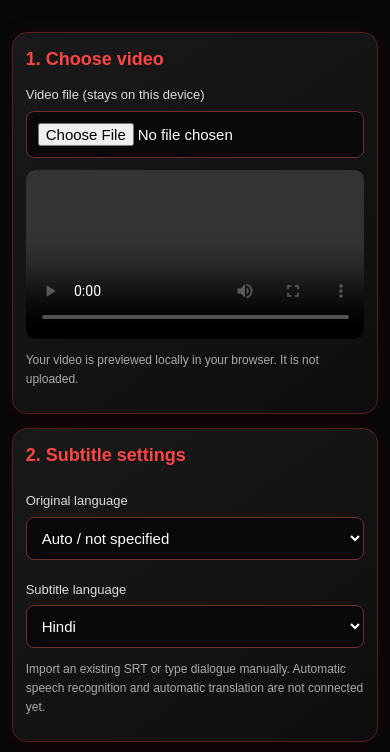
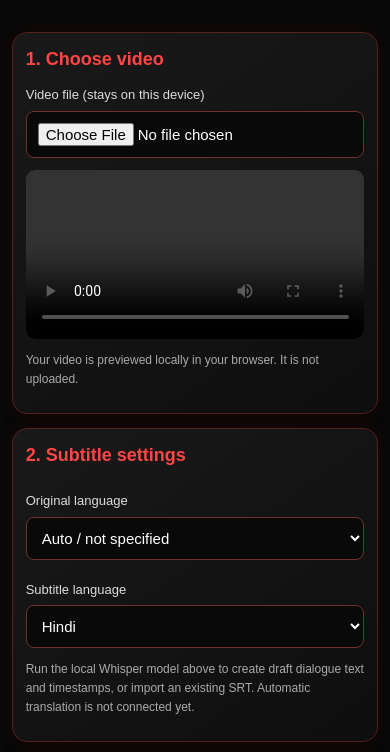
Before and after one commit to beingmdaslam/Aslam-AI-Movie-Dubbing-Studio, a website: page mobile-studio.html in a window 390 px wide. Shown: the part 92-844 px from the top of the page. Drawn offline with Linux system fonts and the light colour scheme.

Commit message:
Update mobile editor ASR instructions

```diff
--- a/mobile-studio.html
+++ b/mobile-studio.html
@@ -5,7 +5,7 @@
 </style></head><body>
 <header><h1>ASLAM AI</h1><p>MOBILE SUBTITLE STUDIO</p></header><main>
 <section class="panel"><h2>1. Choose video</h2><label for="videoFile">Video file (stays on this device)</label><input id="videoFile" type="file" accept="video/*,.mkv,.mov,.mp4,.webm,.avi,.m4v"><div class="video-wrap"><video id="preview" controls playsinline hidden></video><div id="captionPreview"></div></div><p class="note">Your video is previewed locally in your browser. It is not uploaded.</p></section>
-<section class="panel"><h2>2. Subtitle settings</h2><div class="grid"><div><label for="sourceLanguage">Original language</label><select id="sourceLanguage"><option value="auto">Auto / not specified</option><option value="en">English</option><option value="hi">Hindi</option><option value="ar">Arabic</option><option value="ur">Urdu</option><option value="fr">French</option><option value="es">Spanish</option><option value="de">German</option><option value="tr">Turkish</option><option value="pt">Portuguese</option><option value="zh">Chinese</option><option value="ja">Japanese</option></select></div><div><label for="targetLanguage">Subtitle language</label><select id="targetLanguage"><option value="hi">Hindi</option><option value="en">English</option><option value="ar">Arabic</option><option value="ur">Urdu</option><option value="fr">French</option><option value="es">Spanish</option><option value="de">German</option><option value="tr">Turkish</option><option value="pt">Portuguese</option><option value="zh">Chinese</option><option value="ja">Japanese</option></select></div></div><p class="note">Import an existing SRT or type dialogue manually. Automatic speech recognition and automatic translation are not connected yet.</p></section>
+<section class="panel"><h2>2. Subtitle settings</h2><div class="grid"><div><label for="sourceLanguage">Original language</label><select id="sourceLanguage"><option value="auto">Auto / not specified</option><option value="en">English</option><option value="hi">Hindi</option><option value="ar">Arabic</option><option value="ur">Urdu</option><option value="fr">French</option><option value="es">Spanish</option><option value="de">German</option><option value="tr">Turkish</option><option value="pt">Portuguese</option><option value="zh">Chinese</option><option value="ja">Japanese</option></select></div><div><label for="targetLanguage">Subtitle language</label><select id="targetLanguage"><option value="hi">Hindi</option><option value="en">English</option><option value="ar">Arabic</option><option value="ur">Urdu</option><option value="fr">French</option><option value="es">Spanish</option><option value="de">German</option><option value="tr">Turkish</option><option value="pt">Portuguese</option><option value="zh">Chinese</option><option value="ja">Japanese</option></select></div></div><p class="note">Run the local Whisper model above to create draft dialogue text and timestamps, or import an existing SRT. Automatic translation is not connected yet.</p></section>
 <section class="panel"><h2>3. Automatic speech transcription (ASR)</h2><p class="note">Whisper Tiny runs locally in your browser. The free model downloads on first use; the video is not uploaded. Phone speed and memory limit long-video processing.</p><div class="grid"><button type="button" id="loadAsr" class="secondary">LOAD FREE WHISPER MODEL</button><button type="button" id="transcribeVideo" disabled>TRANSCRIBE VIDEO AUDIO</button></div><p id="asrStatus" class="status" role="status">Load the model, then transcribe a selected video with an audio track.</p></section><section class="panel"><h2>4. Dialogue editor</h2><input id="srtFile" type="file" accept=".srt,text/plain"><div class="grid"><button type="button" id="importSrt" class="secondary">IMPORT SRT</button><button type="button" id="addLine" class="secondary">＋ ADD DIALOGUE</button></div><div id="lines"></div><div class="grid"><button type="button" id="exportSrt">EXPORT SRT</button><button type="button" id="sortLines" class="secondary">SORT BY TIME</button></div><div class="grid" style="margin-top:10px"><button type="button" id="saveProject" class="secondary">SAVE PROJECT</button><button type="button" id="loadProject" class="secondary">LOAD PROJECT</button></div><input id="projectFile" type="file" accept=".json,application/json" hidden><p id="status" class="status" role="status">Choose a video, import subtitles or add dialogue lines.</p></section>
 </main><footer>Powered by Aslam • Free on-device subtitle editor</footer>
 <script>
```
